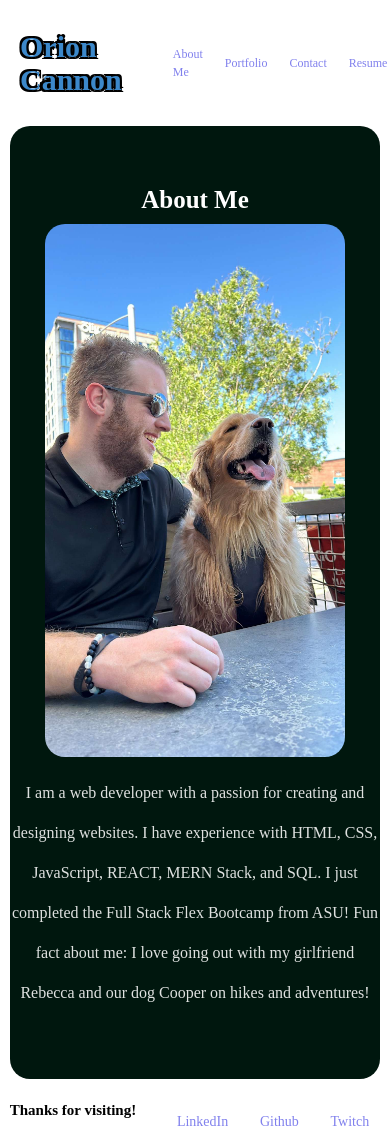
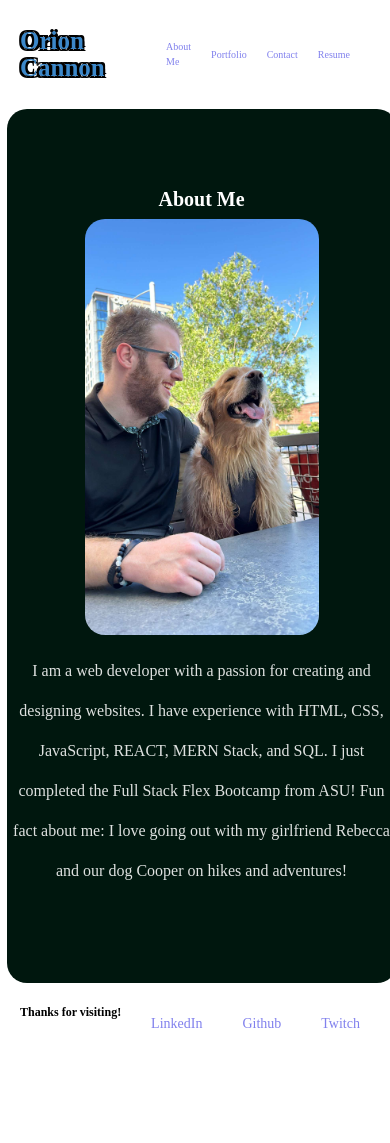
Before and after one commit to OrionC11/Portfolio, a React (Vite) app: page / in a window 390 px wide. After the commit the page ends 1044 px from the top, so only its background shows below. Built offline with nearby package versions, Linux system fonts and the light colour scheme.

Commit message:
cleaned it up for even smaller phones just a bit more

```diff
--- a/src/index.css
+++ b/src/index.css
@@ -246,7 +246,7 @@ button{
   main{
     display: flex;
     flex-direction: column;
-    min-height: 95vh;
+    min-height: 100vh;
     justify-content: space-between;
     align-items: center;
   }
@@ -281,9 +281,7 @@ button{
 
   .aboutSection {
     width: 95vw;
-    height: auto;
-    padding-top: 50px;
-    padding-bottom: 50px;
+    height: 100vh;
   }
   .projectCard{
     width: 35vw;
@@ -296,21 +294,58 @@ button{
 
   }
 }
-@media (max-width:768px){
+
+@media (max-width: 768px){
+  body, html {
+    height: 100%;
+    margin: 0;
+  }
+  main{
+    display: flex;
+    flex-direction: column;
+    min-height: 100vh;
+    justify-content: space-between;
+    align-items: center;
+  }
+  h1{
+    font-size: 25px;
+  }
+  h2{
+    font-size: 20px;
+    margin: 5px;
+    margin-top: 30px;
+  }
+  footer{
+    width: 100%;
+    align-items: center;
+  }
+  a{
+    font-size: 10px;
+    padding: 5px;
+    border: none;
+  }
+  .footerText{
+    font-size: 12px;
+    padding-right: 0px;
+    padding-bottom: 2px;
+  }
+  .aboutSection {
+    width: 100vw;
+    height: 100vh;
+    padding-bottom: 30px;
+    margin-left: 13px;
+  }
+  .portrait{
+    max-width: 60vw;
+    max-height: auto;
+  }
   .projectContainer {
     display: flex;
     flex-direction: column;
   }
   .projectCard{
-    width: 90vw;
-    height: auto;
-
-  }
+      width: 90vw;
+      height: auto;
+      margin: 2px;
+    }
 }
-
-@media (max-width: 578px){
-  .projectMain{
-    margin: 10px;
-    height: 250vh;
-  }
-}
```
